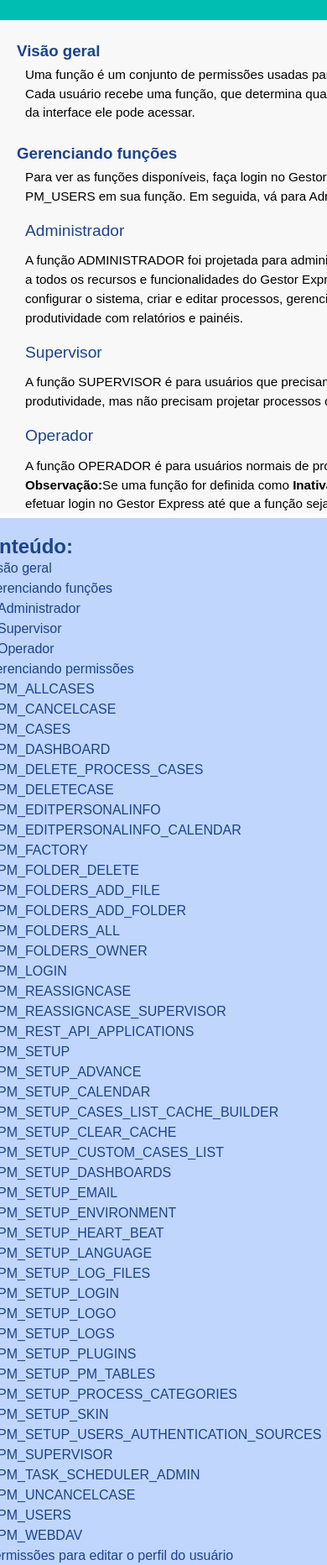
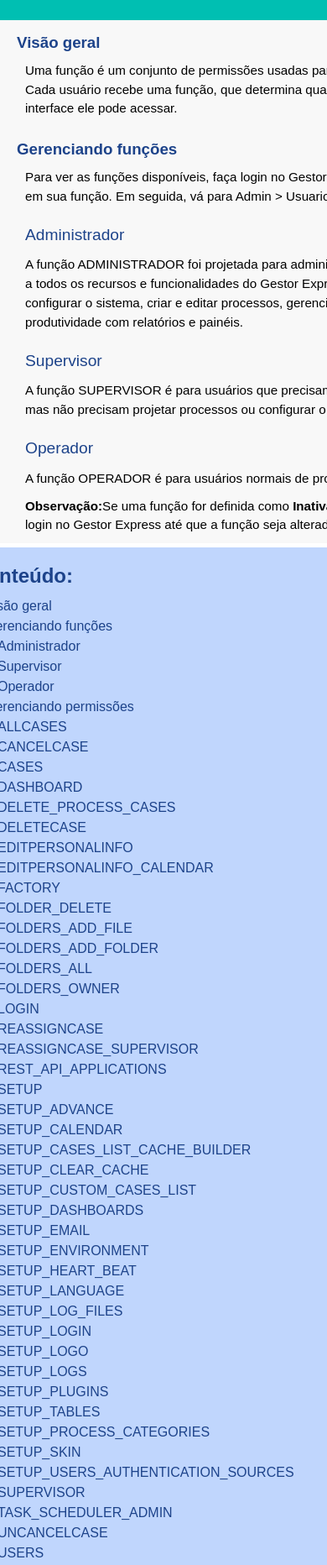
Before and after one commit to ImpactoPositivo/ge-manual, a plain HTML site: page _textos/holes.html in a window 390 px wide. Shown: the part 133-1997 px from the top of the page at 84% size. Drawn offline with Linux system fonts and the light colour scheme.

Commit message:
criei condicoes.html

```diff
--- a/_css/style.css
+++ b/_css/style.css
@@ -56,7 +56,7 @@
     font-family: var(--fonte1);
     color: var(--cor1);
     font-size: 1,2em;
-    padding: 20px 20px 0px 20px;
+    padding: 10px 20px 5px 20px;
     font-weight: bolder;
     line-height: 1.8em;
 }
@@ -65,16 +65,16 @@
     font-family: var(--fonte1);
     color: var(--cor1);
     font-size: 1.2em;
-    padding: 15px 20px 10px 30px;
+    padding: 10px 20px 10px 30px;
     font-weight: 100;
     line-height: 1.5em;
 }
 
-section p {
+#principal p {
     font-family: var(--fonte1);
     font-size: .95em;
     color: black;
-    padding: 0px 20px 0px 30px;
+    padding: 0px 10px 10px 30px;
     line-height: 1.5em;
 }
 
@@ -124,6 +124,38 @@
     padding-left: 0px;
 }
 
+table {
+    border-collapse: collapse;
+    width: 860px;
+    float: left;
+    margin: 10px 5px 10px 30px;
+}
+
+table th {
+    background-color: var(--cor1);
+    color: white;
+    font-size: .8em;
+}
+
+table th,td {
+    border: 1px solid var(--cor1);
+    padding: 5px 2px 5px 2px;
+    font-size: .8em;
+}
+
+#tab3 {
+    width: 450px;
+}
+
+#tab2, #tab3 th {
+    background-color: rgb(228, 228, 228);
+    color: black;
+}
+
+#tab2, #tab3 th, td {
+    border: 1px solid rgb(189, 186, 186);
+}
+
 #lado {
     width: 403px;
     float: right;
@@ -131,6 +163,14 @@
     color: var(--cor1);
     padding: 20px;
     margin: 5px 0px 5px 0px;
+}
+
+#lado h1 {
+    font-family: var(--fonte1);
+    color: var(--cor1);
+    font-size: 1,2em;
+    padding-bottom: 10px;
+    font-weight: bolder;
 }
 
 #lado ol {
--- a/_textos/holes.html
+++ b/_textos/holes.html
@@ -28,7 +28,7 @@
 
         <article>
             <h1>Gerenciando funções</h1>
-            <p>Para ver as funções disponíveis, faça login no Gestor Express com um usuário como o "admin" que tenha a permissão PM_USERS em sua função. Em seguida, vá para Admin > Usuarios => Funções e a seguinte lista será exibida:</p>
+            <p>Para ver as funções disponíveis, faça login no Gestor Express com um usuário como o "admin" que tenha a permissão USERS em sua função. Em seguida, vá para Admin > Usuarios => Funções e a seguinte lista será exibida:</p>
 
             <figure>
 
@@ -67,49 +67,49 @@
         </ol>
         <li>Gerenciando permissões</li>
         <ol type="A">
-        <li>PM_ALLCASES</li>
-        <li>PM_CANCELCASE</li>
-        <li>PM_CASES</li>
-        <li>PM_DASHBOARD</li>
-        <li>PM_DELETE_PROCESS_CASES</li>
-        <li>PM_DELETECASE</li>
-        <li>PM_EDITPERSONALINFO</li>
-        <li>PM_EDITPERSONALINFO_CALENDAR</li>
-        <li>PM_FACTORY</li>
-        <li>PM_FOLDER_DELETE</li>
-        <li>PM_FOLDERS_ADD_FILE</li>
-        <li>PM_FOLDERS_ADD_FOLDER</li>
-        <li>PM_FOLDERS_ALL</li>
-        <li>PM_FOLDERS_OWNER</li>
-        <li>PM_LOGIN</li>
-        <li>PM_REASSIGNCASE</li>
-        <li>PM_REASSIGNCASE_SUPERVISOR</li>
-        <li>PM_REST_API_APPLICATIONS</li>
-        <li>PM_SETUP</li>
-        <li>PM_SETUP_ADVANCE</li>
-        <li>PM_SETUP_CALENDAR</li>
-        <li>PM_SETUP_CASES_LIST_CACHE_BUILDER</li>
-        <li>PM_SETUP_CLEAR_CACHE</li>
-        <li>PM_SETUP_CUSTOM_CASES_LIST</li>
-        <li>PM_SETUP_DASHBOARDS</li>
-        <li>PM_SETUP_EMAIL</li>
-        <li>PM_SETUP_ENVIRONMENT</li>
-        <li>PM_SETUP_HEART_BEAT</li>
-        <li>PM_SETUP_LANGUAGE</li>
-        <li>PM_SETUP_LOG_FILES</li>
-        <li>PM_SETUP_LOGIN</li>
-        <li>PM_SETUP_LOGO</li>
-        <li>PM_SETUP_LOGS</li>
-        <li>PM_SETUP_PLUGINS</li>
-        <li>PM_SETUP_PM_TABLES</li>
-        <li>PM_SETUP_PROCESS_CATEGORIES</li>
-        <li>PM_SETUP_SKIN</li>
-        <li>PM_SETUP_USERS_AUTHENTICATION_SOURCES</li>
-        <li>PM_SUPERVISOR</li>
-        <li>PM_TASK_SCHEDULER_ADMIN</li>
-        <li>PM_UNCANCELCASE</li>
-        <li>PM_USERS</li>
-        <li>PM_WEBDAV</li>
+        <li>ALLCASES</li>
+        <li>CANCELCASE</li>
+        <li>CASES</li>
+        <li>DASHBOARD</li>
+        <li>DELETE_PROCESS_CASES</li>
+        <li>DELETECASE</li>
+        <li>EDITPERSONALINFO</li>
+        <li>EDITPERSONALINFO_CALENDAR</li>
+        <li>FACTORY</li>
+        <li>FOLDER_DELETE</li>
+        <li>FOLDERS_ADD_FILE</li>
+        <li>FOLDERS_ADD_FOLDER</li>
+        <li>FOLDERS_ALL</li>
+        <li>FOLDERS_OWNER</li>
+        <li>LOGIN</li>
+        <li>REASSIGNCASE</li>
+        <li>REASSIGNCASE_SUPERVISOR</li>
+        <li>REST_API_APPLICATIONS</li>
+        <li>SETUP</li>
+        <li>SETUP_ADVANCE</li>
+        <li>SETUP_CALENDAR</li>
+        <li>SETUP_CASES_LIST_CACHE_BUILDER</li>
+        <li>SETUP_CLEAR_CACHE</li>
+        <li>SETUP_CUSTOM_CASES_LIST</li>
+        <li>SETUP_DASHBOARDS</li>
+        <li>SETUP_EMAIL</li>
+        <li>SETUP_ENVIRONMENT</li>
+        <li>SETUP_HEART_BEAT</li>
+        <li>SETUP_LANGUAGE</li>
+        <li>SETUP_LOG_FILES</li>
+        <li>SETUP_LOGIN</li>
+        <li>SETUP_LOGO</li>
+        <li>SETUP_LOGS</li>
+        <li>SETUP_PLUGINS</li>
+        <li>SETUP_TABLES</li>
+        <li>SETUP_PROCESS_CATEGORIES</li>
+        <li>SETUP_SKIN</li>
+        <li>SETUP_USERS_AUTHENTICATION_SOURCES</li>
+        <li>SUPERVISOR</li>
+        <li>TASK_SCHEDULER_ADMIN</li>
+        <li>UNCANCELCASE</li>
+        <li>USERS</li>
+        <li>WEBDAV</li>
         </ol>
         <li>Permissões para editar o perfil do usuário</li>
         <li>Criando e editando funções</li>
```
Also changed, not shown: _textos/condicoes.html (added, +156 -0 lines), index.html (+1 -1 lines).
